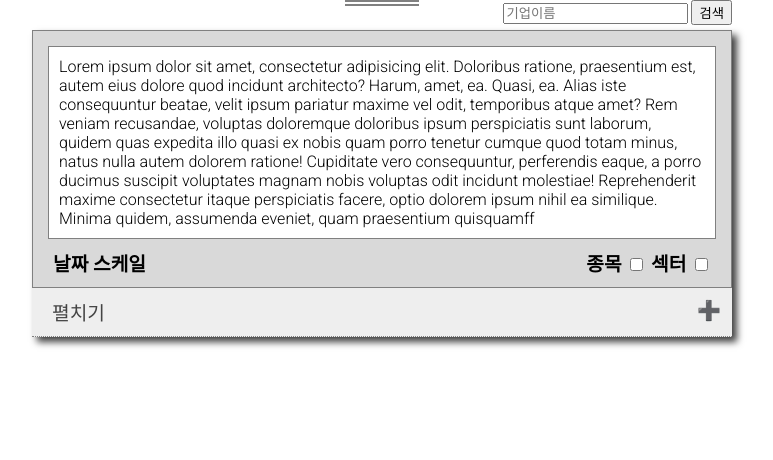
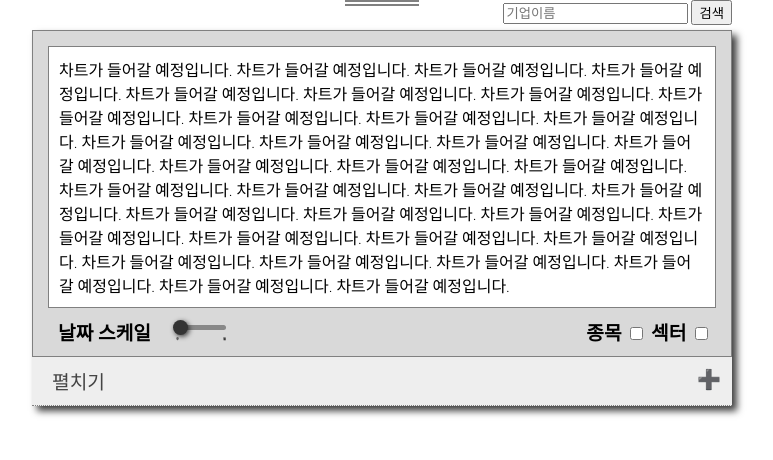
Before and after one commit to jsheo96/AllN, a Django app: page / in a window 1280 px wide. Shown: the part 138-598 px from the top of the page, without its empty margins (258-1031 px from the left). Run offline with Django 3.2, Linux system fonts and the light colour scheme.

Commit message:
date_scale bar edit

```diff
--- a/stock/templates/stock/index.html
+++ b/stock/templates/stock/index.html
@@ -65,14 +65,71 @@
             .date_type{
             }
 
+/* date scale switch --------------------------            */
             .date_scale{
+                display: flex;
                 float: left;
                 padding: 10px;
-                padding-left: 20px;
+                padding-left: 25px;
                 font-size: 1.2rem;
                 font-weight: bold;
+            }
 
+            .bar {
+                float: right;
+                width: 50px;
+                height: 5px;
+                background-color: #888;
+                transition: background-color 0.5s;
+                border-radius: 30px;
             }
+
+            .circle{
+                background-color: #333;
+                width: 15px;
+                height: 15px;
+                z-index: 1;
+                border-radius: 25px;
+                box-shadow: 1.5px 1.5px 5px 0px rgba(0, 0, 0, 0.75);
+                position: relative;
+                left: -3px;
+                bottom: 5px;
+                transition: left 0.4s;
+            }
+
+            .right{
+                left: 39px;
+            }
+
+/*
+            .active{
+                background-color: #ddd;
+            }
+*/
+
+            .date_switch_container{
+                position: relative;
+                height: 16px;
+/*                background-color: black;*/
+                margin: 7px 0px 0px 25px;
+            }
+
+            .week{
+                float: left;
+                font-size: 0.2rem;
+                position: relative;
+                bottom: 3.9px;
+            }
+            .month{
+                float:right;
+                font-size: 0.2rem;
+                position: relative;
+                bottom: 3.9px;
+            }
+
+
+
+/*---------------------------------------------            */
 
             .news_type{
                 text-align: right;
@@ -81,7 +138,7 @@
                 font-size: 1.2rem;
                 font-weight: bold;
             }
-
+/*          news_tab applied  -------------------------*/
             .news_tab{
 
                 background-color: #eee;
@@ -98,7 +155,7 @@
                 transition: 0.2s;
             }
 
-/*            -------------------------*/
+
             .active:hover, .news_tab:hover {
               background-color: #ccc;
             }
@@ -126,7 +183,7 @@
                 overflow: hidden;
                 transition: max-height 0.2s ease-out;
             }
-/*            -----------------------------*/
+/*            ----------------------------------------*/
 
             #issue_header{
                 text-align: center;
@@ -179,13 +236,27 @@
                 <main class="in_content">
                     <div id="stock_wrapper">
                         <div id="stock_box" class="box">
-                            Lorem ipsum dolor sit amet, consectetur adipisicing elit. Doloribus ratione, praesentium est, autem eius dolore quod incidunt architecto? Harum, amet, ea. Quasi, ea. Alias iste consequuntur beatae, velit ipsum pariatur maxime vel odit, temporibus atque amet? Rem veniam recusandae, voluptas doloremque doloribus ipsum perspiciatis sunt laborum, quidem quas expedita illo quasi ex nobis quam porro tenetur cumque quod totam minus, natus nulla autem dolorem ratione! Cupiditate vero consequuntur, perferendis eaque, a porro ducimus suscipit voluptates magnam nobis voluptas odit incidunt molestiae! Reprehenderit maxime consectetur itaque perspiciatis facere, optio dolorem ipsum nihil ea similique. Minima quidem, assumenda eveniet, quam praesentium quisquamff
+                            차트가 들어갈 예정입니다. 차트가 들어갈 예정입니다. 차트가 들어갈 예정입니다. 차트가 들어갈 예정입니다. 차트가 들어갈 예정입니다. 차트가 들어갈 예정입니다. 차트가 들어갈 예정입니다. 차트가 들어갈 예정입니다. 차트가 들어갈 예정입니다. 차트가 들어갈 예정입니다. 차트가 들어갈 예정입니다. 차트가 들어갈 예정입니다. 차트가 들어갈 예정입니다. 차트가 들어갈 예정입니다. 차트가 들어갈 예정입니다. 차트가 들어갈 예정입니다. 차트가 들어갈 예정입니다. 차트가 들어갈 예정입니다. 차트가 들어갈 예정입니다. 차트가 들어갈 예정입니다. 차트가 들어갈 예정입니다. 차트가 들어갈 예정입니다. 차트가 들어갈 예정입니다. 차트가 들어갈 예정입니다. 차트가 들어갈 예정입니다. 차트가 들어갈 예정입니다. 차트가 들어갈 예정입니다. 차트가 들어갈 예정입니다. 차트가 들어갈 예정입니다. 차트가 들어갈 예정입니다. 차트가 들어갈 예정입니다. 차트가 들어갈 예정입니다. 차트가 들어갈 예정입니다. 차트가 들어갈 예정입니다. 차트가 들어갈 예정입니다.
                         </div>
 
                         <div class="date_type">
+
+
                             <div class="date_scale">
                                 날짜 스케일
+
+                                <div class="date_switch_container">
+                                    <div class="bar"></div>
+                                    <div class="circle"></div>
+                                    <div class="date_type">
+                                        <div class="week">주</div>
+                                        <div class="month">월</div>
+                                    </div>
+
+                                </div>
                             </div>
+
+
 
                             <div class="news_type">
                                 종목 <input type="checkbox" name="news_type" value="stock_item" style="cursor: pointer;">
@@ -246,5 +317,15 @@
         <script src='../../static/js/unfold_fold.js'></script>
 <!--        <script src={% static 'js/unfold_fold.js' %}></script>-->
 
+        <script src="https://code.jquery.com/jquery-3.5.1.min.js" integrity="sha256-9/aliU8dGd2tb6OSsuzixeV4y/faTqgFtohetphbbj0=" crossorigin="anonymous"></script>
+
+        <script>
+            $('.date_switch_container').on('click', function(){
+                $(this).find('.circle').toggleClass('right');
+
+
+            })
+        </script>
+
     </body>
 </html>
```
